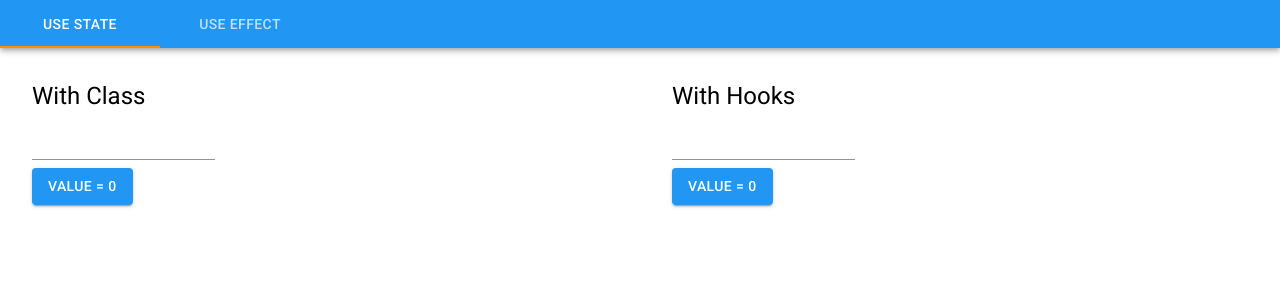
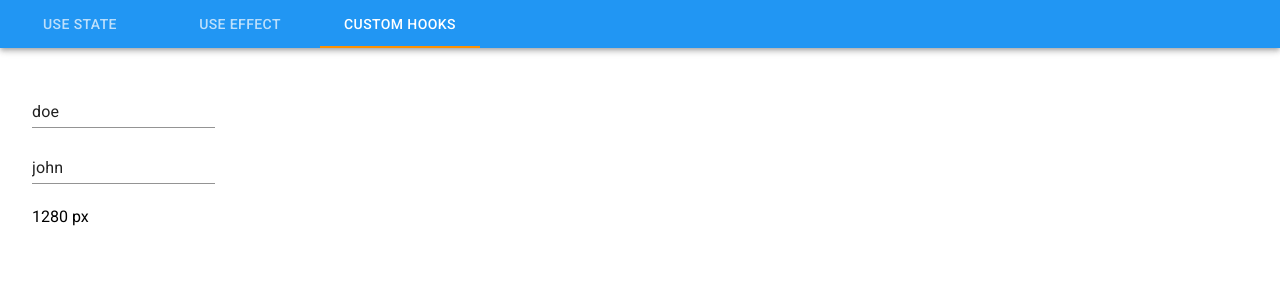
Before and after one commit to oliv37/react-hooks, a React (Create React App) app: page / in a window 1280 px wide. Shown: the top 300 px of the page. Built offline with nearby package versions, Linux system fonts and the light colour scheme.

Commit message:
UseEffect and UseCustomHooks examples

```diff
--- a/package.json
+++ b/package.json
@@ -8,7 +8,8 @@
     "react": "^16.8.3",
     "react-dom": "^16.8.3",
     "react-router-dom": "^4.3.1",
-    "react-scripts": "2.1.5"
+    "react-scripts": "2.1.5",
+    "react-toastify": "^4.5.2"
   },
   "scripts": {
     "start": "react-scripts start",
--- a/src/App.js
+++ b/src/App.js
@@ -7,10 +7,13 @@ import {createMuiTheme} from "@material-ui/core";
 import blue from '@material-ui/core/colors/blue';
 import orange from '@material-ui/core/colors/orange';
 import red from '@material-ui/core/colors/red';
+import TwoColumnsTabContainer from "./TwoColumnsTabContainer";
 import TabContainer from "./TabContainer";
-import TwoColumnsTabContainer from "./TwoColumnsTabContainer";
 import WithUseStateExample from "./useState/WithUseStateExample";
 import WithoutUseStateExample from './useState/WithoutUseStateExample';
+import WithoutUseEffectExample from './useEffect/WithoutUseEffectExample';
+import WithUseEffectExample from './useEffect/WithUseEffectExample';
+import WithCustomHooksExample from './customHooks/WithCustomHooksExample';
 import './App.css';
 
 const theme = createMuiTheme({
@@ -21,8 +24,8 @@ const theme = createMuiTheme({
   }
 });
 
-function App({classes}) {
-  const [value, setValue] = useState(0);
+function App() {
+  const [value, setValue] = useState(2);
 
   function handleChange(event, value) {
     setValue(value);
@@ -35,6 +38,7 @@ function App({classes}) {
           <Tabs value={value} onChange={handleChange}>
             <Tab label="USE STATE" />
             <Tab label="USE EFFECT" />
+            <Tab label="CUSTOM HOOKS" />
           </Tabs>
         </AppBar>
         {value === 0 && (
@@ -43,7 +47,17 @@ function App({classes}) {
             rightComponent={WithUseStateExample}
           />
         )}
-        {value === 1 && <TabContainer>UseEffect</TabContainer>}
+        {value === 1&& (
+          <TwoColumnsTabContainer
+            leftComponent={WithoutUseEffectExample}
+            rightComponent={WithUseEffectExample}
+          />
+        )}
+        {value === 2 && (
+          <TabContainer>
+            <WithCustomHooksExample/>
+          </TabContainer>
+        )}
       </div>
     </MuiThemeProvider>
   );
--- a/src/TabContainer.js
+++ b/src/TabContainer.js
@@ -1,12 +1,21 @@
 import React from "react";
-import Typography from '@material-ui/core/Typography';
+import { withStyles } from '@material-ui/core/styles';
 
-function TabContainer(props) {
+const styles = theme => ({
+    root: {
+        padding: theme.spacing.unit * 4,
+        display: "flex",
+        flexDirection: "column",
+        alignItems: "flex-start"
+    }
+});
+
+function TabContainer({classes, children}) {
     return (
-        <Typography component="div" style={{ padding: 24 }}>
-            {props.children}
-        </Typography>
+        <div className={classes.root}>
+            {children}
+        </div>
     );
 }
 
-export default TabContainer;
+export default withStyles(styles)(TabContainer);
--- a/src/TwoColumnsTabContainer.js
+++ b/src/TwoColumnsTabContainer.js
@@ -26,16 +26,18 @@ function TwoColumnsTabContainer({leftComponent: C1, rightComponent: C2, classes}
         <Grid container>
             <Grid item xs={6} className={classes.left}>
                 <Typography component="h1" variant="h5">
-                    With Class
+                    Using Class
                 </Typography>
                 <C1/>
             </Grid>
-            <Grid item xs={6} className={classes.right}>
-                <Typography component="h1" variant="h5">
-                    With Hooks
-                </Typography>
-                <C2/>
-            </Grid>
+            {C2 && (
+                <Grid item xs={6} className={classes.right}>
+                    <Typography component="h1" variant="h5">
+                        Using Hooks
+                    </Typography>
+                    <C2/>
+                </Grid>
+            )}
         </Grid>
     );
 }
--- /dev/null
+++ b/src/customHooks/WithCustomHooksExample.js
@@ -0,0 +1,58 @@
+import React, {useState, useEffect} from "react";
+import TextField from '@material-ui/core/TextField';
+import Typography from '@material-ui/core/Typography';
+
+function useTextField(initialValue) {
+    const [value, setValue] = useState(initialValue);
+
+    function handleChange(e) {
+        setValue(e.target.value);
+    }
+
+    return {
+        value,
+        onChange: handleChange
+    };
+}
+
+function useWindowWidth() {
+    const [width, setWidth] = useState(window.innerWidth);
+
+    useEffect(function() {
+        function handleResize() {
+            setWidth(window.innerWidth);
+        }
+
+        window.addEventListener('resize', handleResize);
+
+        return function() {
+            window.removeEventListener('resize', handleResize);
+        }
+    });
+
+    return width;
+}
+
+function WithCustomHooksExample() {
+    const firstName = useTextField("john");
+    const lastName = useTextField("doe");
+    const width = useWindowWidth();
+
+    return (
+        <>
+            <TextField
+                {...lastName}
+                margin="normal"
+            />
+            <TextField
+                {...firstName}
+                margin="normal"
+            />
+            <Typography component="p" variant="display1" style={{margin: "15px 0"}}>
+                {`${width} px`}
+            </Typography>
+        </>
+    );
+}
+
+export default WithCustomHooksExample;
--- /dev/null
+++ b/src/useEffect/WithUseEffectExample.js
@@ -0,0 +1,43 @@
+import React, {useState, useEffect} from "react";
+import TextField from '@material-ui/core/TextField';
+import Typography from '@material-ui/core/Typography';
+
+function WithUseEffectExample() {
+    const [name, setName] = useState("john");
+
+    function handleChangeName(event) {
+        setName(event.target.value);
+    }
+
+    useEffect(function() {
+        document.title = `Hello ${name}`;
+    });
+
+    const [width, setWidth] = useState(window.innerWidth);
+    useEffect(function() {
+        function handleResize() {
+            setWidth(window.innerWidth);
+        }
+
+        window.addEventListener('resize', handleResize);
+
+        return function() {
+            window.removeEventListener('resize', handleResize)
+        };
+    });
+
+    return (
+        <>
+            <TextField
+                value={name}
+                onChange={handleChangeName}
+                margin="normal"
+            />
+            <Typography component="p" variant="display1" style={{margin: "15px 0"}}>
+                {`${width} px`}
+            </Typography>
+        </>
+    );
+}
+
+export default WithUseEffectExample;
--- /dev/null
+++ b/src/useEffect/WithoutUseEffectExample.js
@@ -0,0 +1,57 @@
+import React from "react";
+import TextField from '@material-ui/core/TextField';
+import Typography from '@material-ui/core/Typography';
+
+class WithoutUseEffectExample extends React.Component {
+
+    constructor(props) {
+        super(props);
+        this.state = {
+            name: "john",
+            width: window.innerWidth
+        };
+    }
+
+    componentDidMount() {
+        document.title = `Hello ${this.state.name}`;
+        window.addEventListener('resize', this.handleResize);
+    }
+
+    componentDidUpdate() {
+        document.title = `Hello ${this.state.name}`;
+    }
+
+    componentWillUnmount() {
+        window.removeEventListener('resize', this.handleResize);
+    }
+
+    handleChangeName = event => {
+        this.setState({
+            name: event.target.value
+        });
+    };
+
+    handleResize = () => {
+        this.setState({
+            width: window.innerWidth
+        });
+    };
+
+    render() {
+        return (
+            <>
+                <TextField
+                    value={this.state.name}
+                    onChange={this.handleChangeName}
+                    margin="normal"
+                />
+                <Typography component="p" variant="display1" style={{margin: "15px 0"}}>
+                    {`${this.state.width} px`}
+                </Typography>
+            </>
+        );
+    }
+
+}
+
+export default WithoutUseEffectExample;
```
Also changed, not shown: 1 other file (tests, documents, lock files or other folders).
